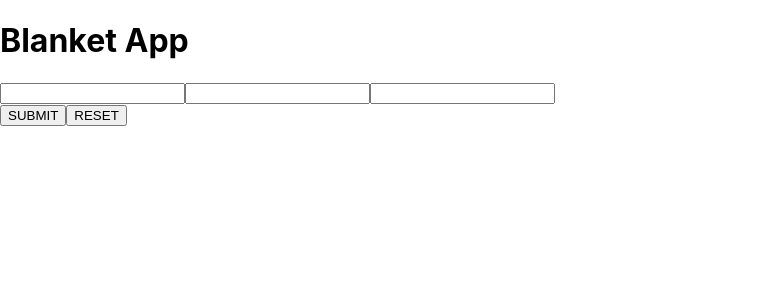
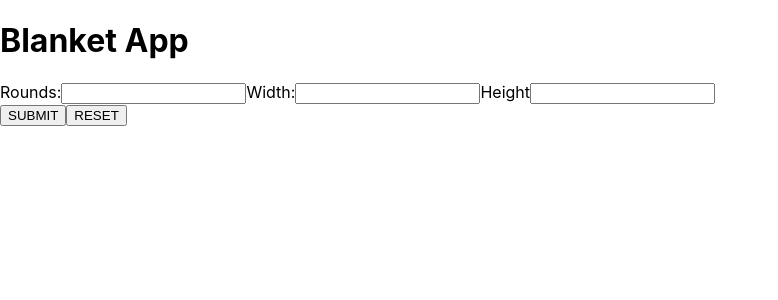
Before and after one commit to AmyCox/react-blanket-app, a React (Create React App) app: page / in a window 1280 px wide. Shown: the top 300 px of the page, without its empty margins (0-778 px from the left). Built offline with nearby package versions, Linux system fonts and the light colour scheme.

Commit message:
reset button is now working with refactoring

```diff
--- a/src/Form.js
+++ b/src/Form.js
@@ -9,9 +9,6 @@ const initialValues = {
 
 export default function Form() {
   const [values, setValues] = useState(initialValues);
-  const [newRounds, setRounds] = useState("");
-  const [newWidth, setWidth] = useState("");
-  const [newHeight, setHeight] = useState("");
 
   //handle ALL inputs with a single onChange handler
   const handleInputChange = (e) => {
@@ -29,22 +26,19 @@ export default function Form() {
   };
 
   const reset = () => {
-    setRounds("");
-    setWidth("");
-    setHeight("");
+    return setValues(initialValues);
   };
 
   function handleSubmit(event) {
     alert(
       "A round value was submitted: " +
-        newRounds +
-        typeof newRounds +
+        values.rounds +
         " " +
         "A width value was submitted: " +
-        newWidth +
+        values.width +
         " " +
         "A height value was submitted: " +
-        newHeight
+        values.height
     );
     event.preventDefault();
   }
@@ -53,33 +47,30 @@ export default function Form() {
     <>
       <h1>Blanket App</h1>
       <form>
-        {/* <label>
-          Rounds: */}
+        <label>
+          Rounds:
           <input
             value={values.rounds}
             onChange={handleInputChange}
             name="rounds" //IMPORTANT - need to add a name attribute to inputs so we can set a dynamic name property key
-          label="Rounds"
           />
-        {/* </label> */}
-        {/* <label>
-          Width: */}
+        </label>
+        <label>
+          Width:
           <input
             value={values.width}
             onChange={handleInputChange}
             name="width" //IMPORTANT
-          label="Width"
           />
-        {/* </label> */}
-        {/* <label> */}
-        {/* Height */}
+        </label>
+        <label>
+          Height
           <input
             value={values.height}
             onChange={handleInputChange}
             name="height" //IMPORTANT
-          label="Height"
           />
-        {/* </label> */}
+        </label>
       </form>
       <button onClick={handleSubmit}>SUBMIT</button>
       <button onClick={reset}>RESET</button>
```
Lines whose indentation alone changed are shown as unchanged.
